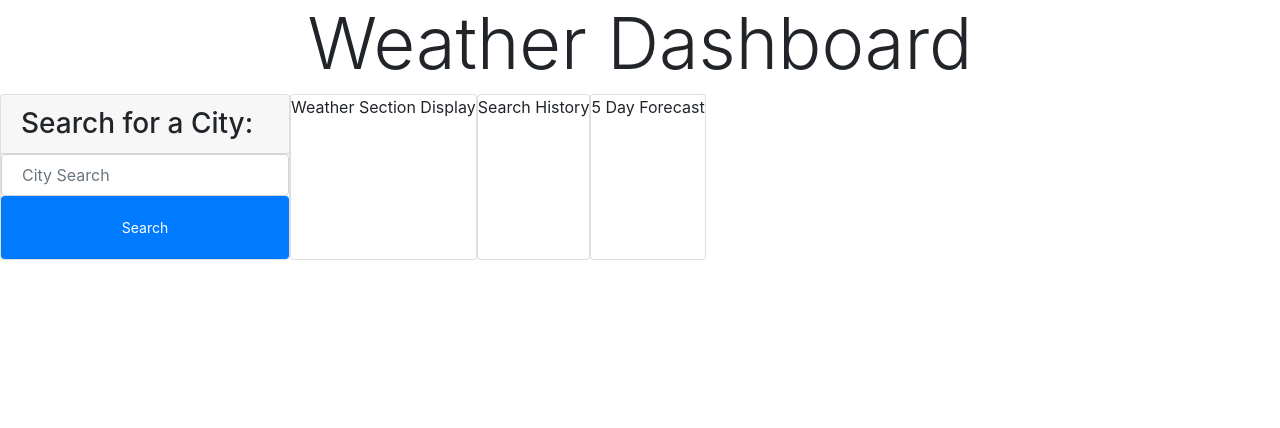
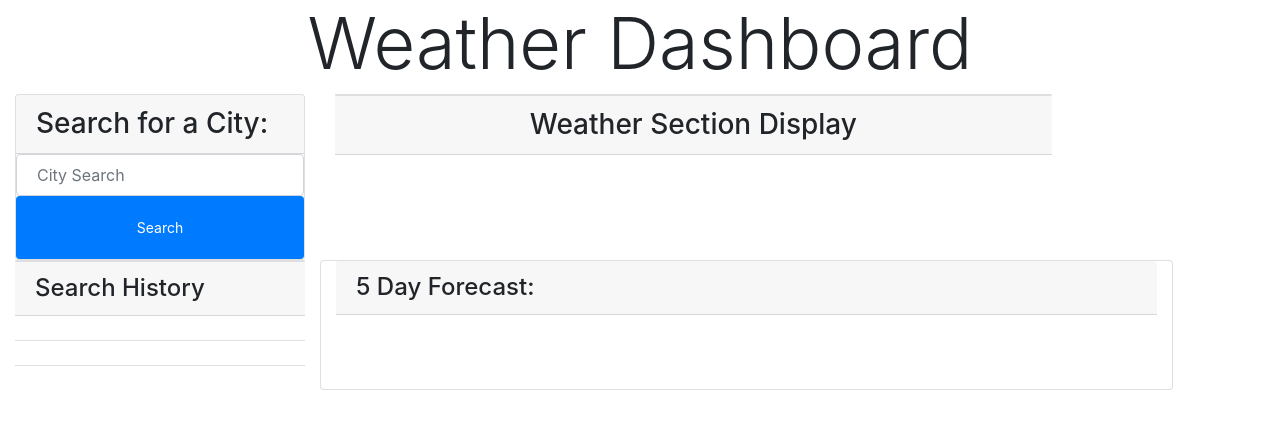
Before and after one commit to Kaysie04/Weather-Dashboard, a plain HTML site: page index.html in a window 1280 px wide. Drawn offline with nearby package versions, Linux system fonts and the light colour scheme.

Commit message:
placed cards in proper positions

```diff
--- /dev/null
+++ b/assets/css/style.css
@@ -0,0 +1,3 @@
+.display-3 {
+    font: pink;
+}
--- a/index.html
+++ b/index.html
@@ -5,11 +5,8 @@
     <meta http-equiv="X-UA-Compatible" content="IE=edge">
     <meta name="viewport" content="width=device-width, initial-scale=1.0">
     <title>Weather Dashboard</title>
-    <link
-    rel="stylesheet"
-    href="https://stackpath.bootstrapcdn.com/bootstrap/4.3.1/css/bootstrap.min.css"
-  />
-    <link rel="stylesheet" href="assets/css/styles.css"/>
+    <link rel="stylesheet"  href="https://stackpath.bootstrapcdn.com/bootstrap/4.3.1/css/bootstrap.min.css"/>
+    <link rel="stylesheet" href="assets/css/style.css"/>
 </head>
 <body>
     <header class="text-center">
@@ -17,25 +14,39 @@
     </header>
 
     <!--Put sections in their own cards!!!-->
-    <main class="container-fluid row">
+    <main class="container-fluid">
+        <div class="row">
+            <div class="col-md-3">
                 <div class="card">
-            <form style="width: 18rem;">
+                    <form>
                     <h3 class="card-header"> Search for a City: </h3>
                     <input  type="text" class="form-control card-body" placeholder="City Search">
                         <button type="button" class="btn btn-primary btn-sm btn-block search-btn card-body">Search</button>
                     </form>
                 </div>
-        <section class="card weather-display-section">
-            Weather Section Display
+            </div>
+            <section class=" col-md-7 weather-display-section">
+                <div class="card"></div>
+                <h3 class="card-header text-center">Weather Section Display</h3>
+
+            </section>
+        </div>
+
+        <div class="row" id= "search-forecast-section">
+            <section class="col-md-3">
+                <div class="card" id= "search-history-section"></div>
+                <h4 class="card-header"> Search History </h4>
+                    <ul class="list-group list-group-flush" id="search-history-ul">
+                        <li class="list-group-item"></li>
+                        <li class="list-group-item"></li>
+                        <li class="list-group-item"></li>
+                      </ul>
             </section>
 
-        <section class="card search-history-section">
-            Search History
+            <section class="card col-md-8 col-md-offset-4"  id="forecast-section">
+                <h4 class="card-header">5 Day Forecast:</h4>
             </section>
-
-        <section class=" card forecast-section">
-            5 Day Forecast
-        </section>
+        </main>
     </main>
 
     <script src="https://code.jquery.com/jquery-3.4.1.min.js"></script>
```
Also changed, not shown: assets/css/styles.css (deleted). Lines whose indentation alone changed are shown as unchanged.
